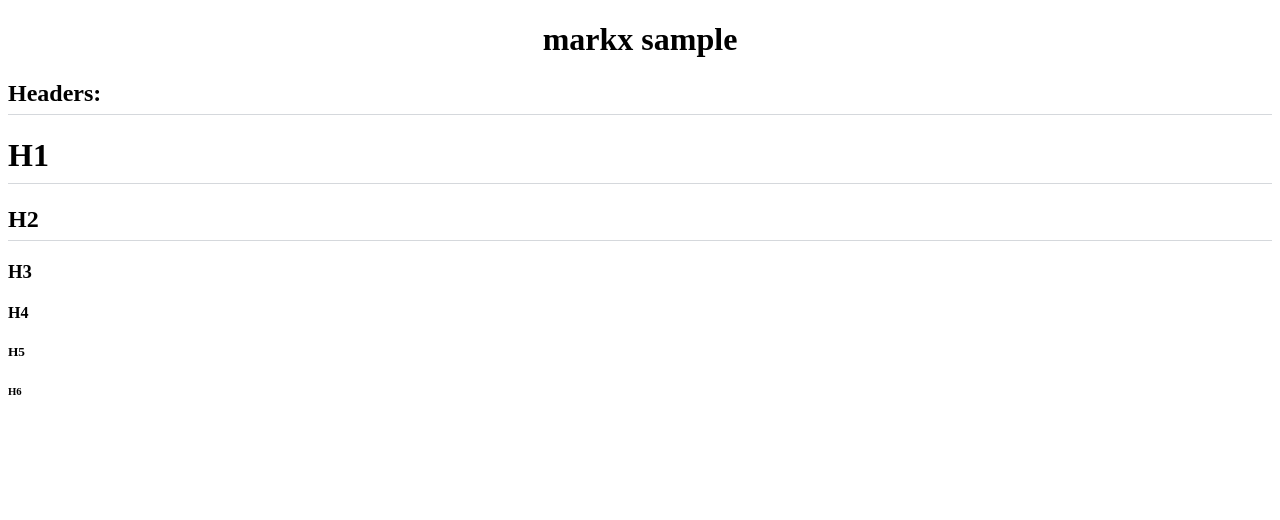
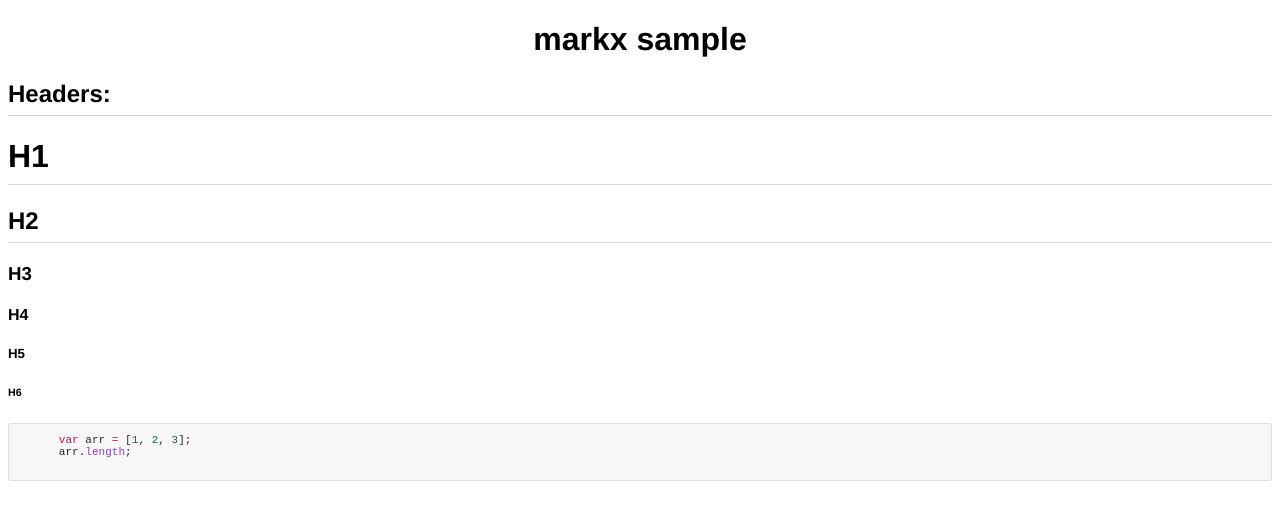
Before and after one commit to mysterytony/markx, a plain HTML site: page samples/sample.html in a window 1280 px wide. Drawn offline with Linux system fonts and the light colour scheme.

Commit message:
added code block samples

```diff
--- a/samples/sample.html
+++ b/samples/sample.html
@@ -2,6 +2,32 @@
 <html>
 <head>
 <style>
+body {
+  font-family: "Helvetica Neue", Helvetica, Arial, sans-serif;
+}
+code {
+  font-family: monospace;
+}
+pre {
+    padding: 10px;
+    background: #F7F7F7;
+    font-size: 85%;
+    color: #2A2A2A;
+    /*-moz-tab-size: 4;*/
+    tab-size: 4;
+    overflow: auto;
+    border: 1px solid #DFDFDF;
+    border-radius: 3px;
+}
+pre .func {
+  color: #8E44AD;
+}
+pre .number {
+  color: #0E6655;
+}
+pre .keyword {
+  color: #A71D5D;
+}
 .seperator  {
   padding-bottom: 0.3em;
   border-bottom: 1px solid #D5D8DC;
@@ -21,5 +47,14 @@ mx-title  {
 <h5>H5</h5>
 <h6>H6</h6>
 
+<div>
+  <code class="javascript">
+    <pre>
+      <span class="keyword">var</span> arr <span class="keyword">=</span> [<span class="number">1</span>, <span class="number">2</span>, <span class="number">3</span>];
+      <span class="pl-en">arr.</span><span class="func">length</span>;
+    </pre>
+  </code>
+</div>
+
 </body>
 </html>
```
Also changed, not shown: 1 other file.
